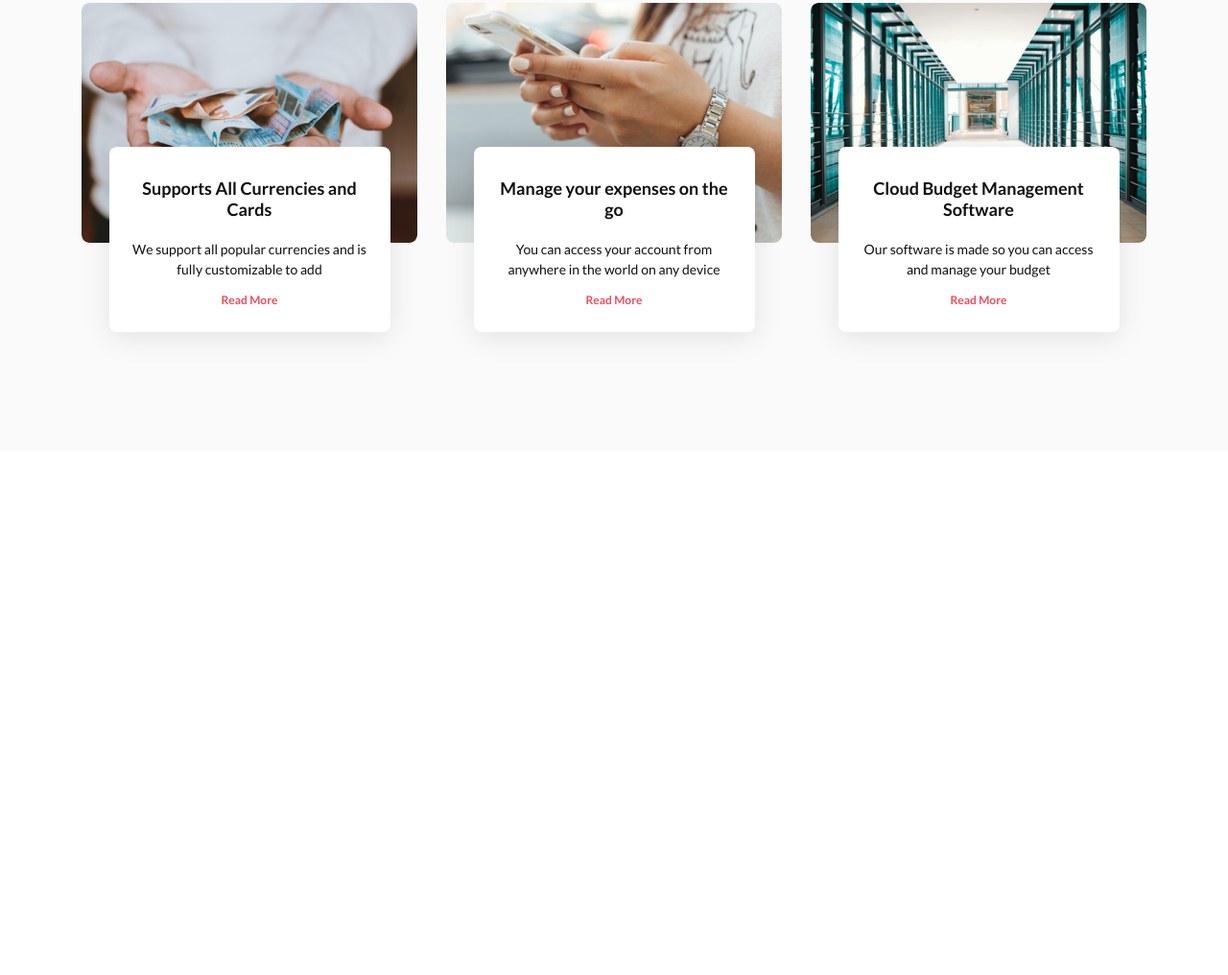
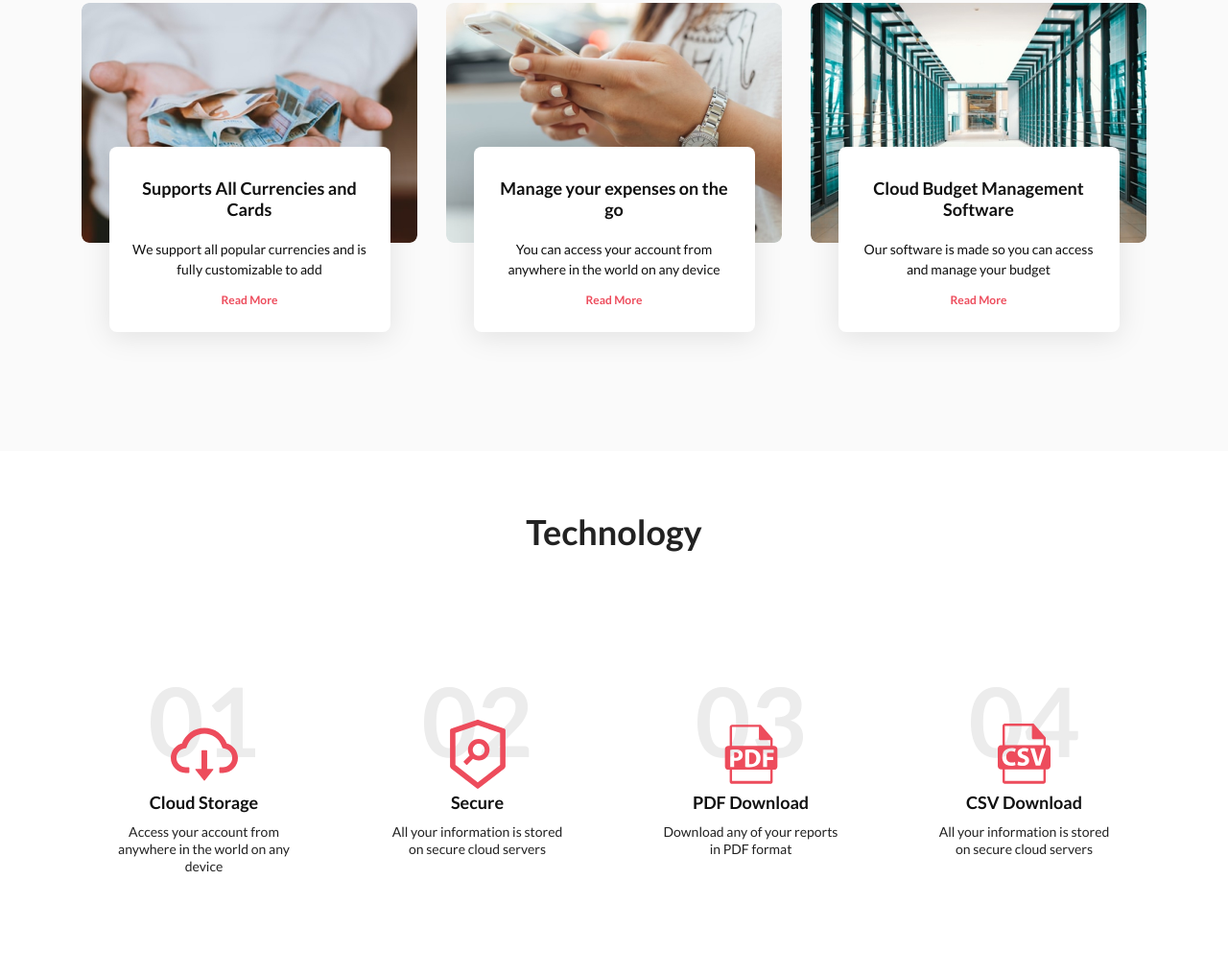
Before and after one commit to rammfall-edu/cloudbudget-4, a plain HTML site: page index.html in a window 1280 px wide. Shown: the part 966-1982 px from the top of the page at 96% size. Before the commit the page ends 1436 px from the top, so only its background shows below. Drawn offline with Linux system fonts and the light colour scheme.

Commit message:
Complete technology

```diff
--- a/css/styles.css
+++ b/css/styles.css
@@ -163,3 +163,58 @@ html {
     color: #ED4C5C;
     font-weight: bold;
 }
+
+.technology {
+    padding: 63px 0 104px;
+}
+
+.technology h2 {
+    font-size: 3.6rem;
+    line-height: 1.2;
+    margin-bottom: 63px;
+    text-align: center;
+    font-weight: bold;
+}
+
+.technology ol {
+    display: flex;
+    counter-reset: items;
+    justify-content: space-between;
+}
+
+.technology li {
+    width: 255px;
+    padding: 61px 32px 0;
+    text-align: center;
+}
+
+.technology li::before {
+    counter-increment: items;
+    content: counter(items, decimal-leading-zero);
+    font-size: 10rem;
+    color: rgba(16, 16, 16, 0.08);
+    font-weight: bold;
+    display: block;
+}
+
+.technology img {
+    height: 80px;
+    margin-top: -54px;
+}
+
+.technology li:last-child img {
+    padding: 8px;
+}
+
+.technology h3 {
+    color: #101010;
+    font-size: 1.8rem;
+    line-height: 1.2;
+    font-weight: bold;
+    margin-bottom: 10px;
+}
+
+.technology p {
+    font-size: 1.4rem;
+    line-height: 1.3;
+}
--- a/index.html
+++ b/index.html
@@ -133,6 +133,56 @@
 
     <!--END FEATURES-->
 
+    <!--START TECHNOLOGY-->
+
+    <section class="technology">
+        <div class="container">
+            <h2>
+                Technology
+            </h2>
+            <ol>
+                <li>
+                    <img src="img/download.svg" alt="download icon">
+                    <h3>
+                        Cloud Storage
+                    </h3>
+                    <p>
+                        Access your account from anywhere in the world on any device
+                    </p>
+                </li>
+                <li>
+                    <img src="img/security.svg" alt="security icon">
+                    <h3>
+                        Secure
+                    </h3>
+                    <p>
+                        All your information is stored on secure cloud servers
+                    </p>
+                </li>
+                <li>
+                    <img src="img/pdf.svg" alt="pdf icon">
+                    <h3>
+                        PDF Download
+                    </h3>
+                    <p>
+                        Download any of your reports in PDF format
+                    </p>
+                </li>
+                <li>
+                    <img src="img/csv.svg" alt="csv icon">
+                    <h3>
+                        CSV Download
+                    </h3>
+                    <p>
+                        All your information is stored on secure cloud servers
+                    </p>
+                </li>
+            </ol>
+        </div>
+    </section>
+
+    <!--END TECHNOLOGY-->
+
 </main>
 
 </body>
```
